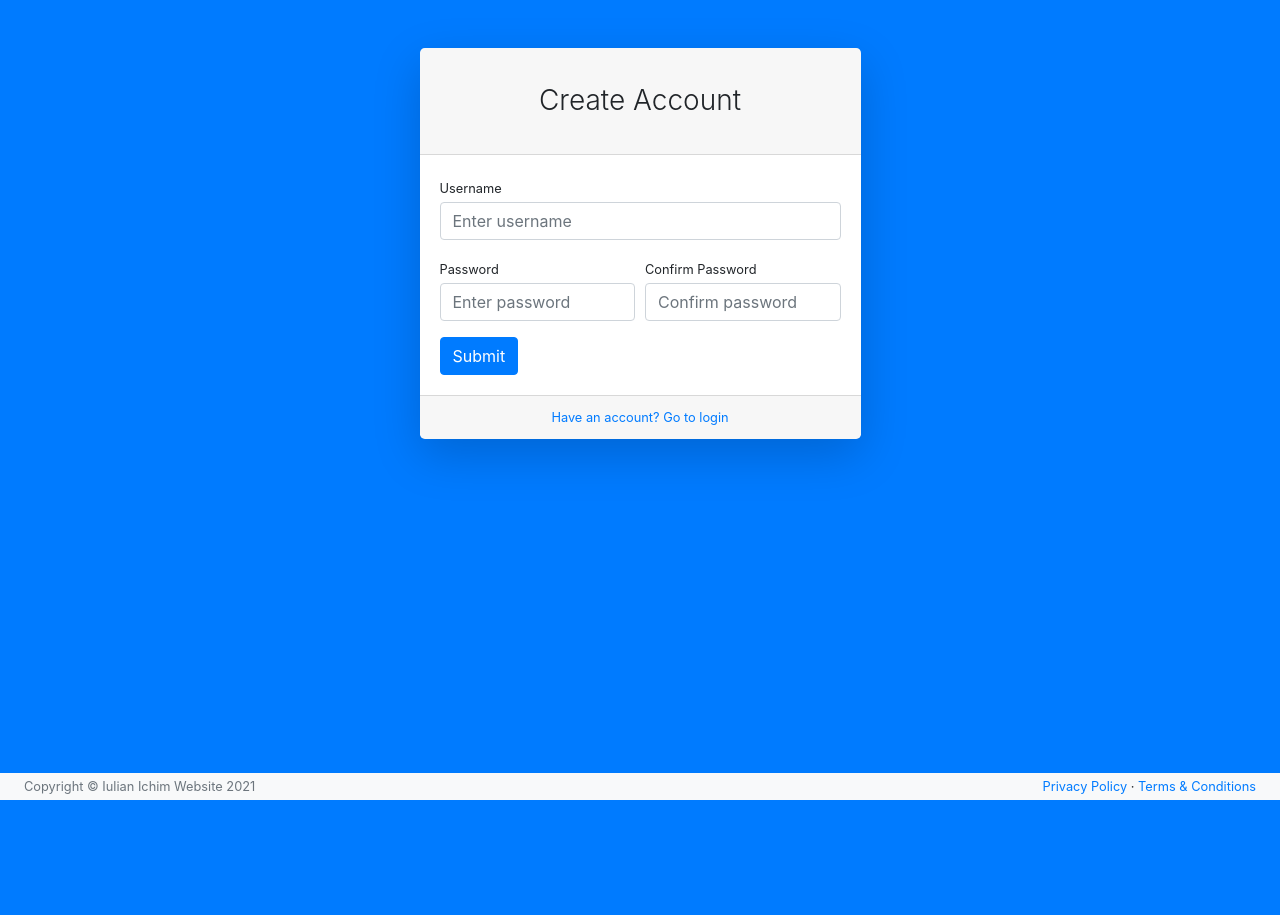
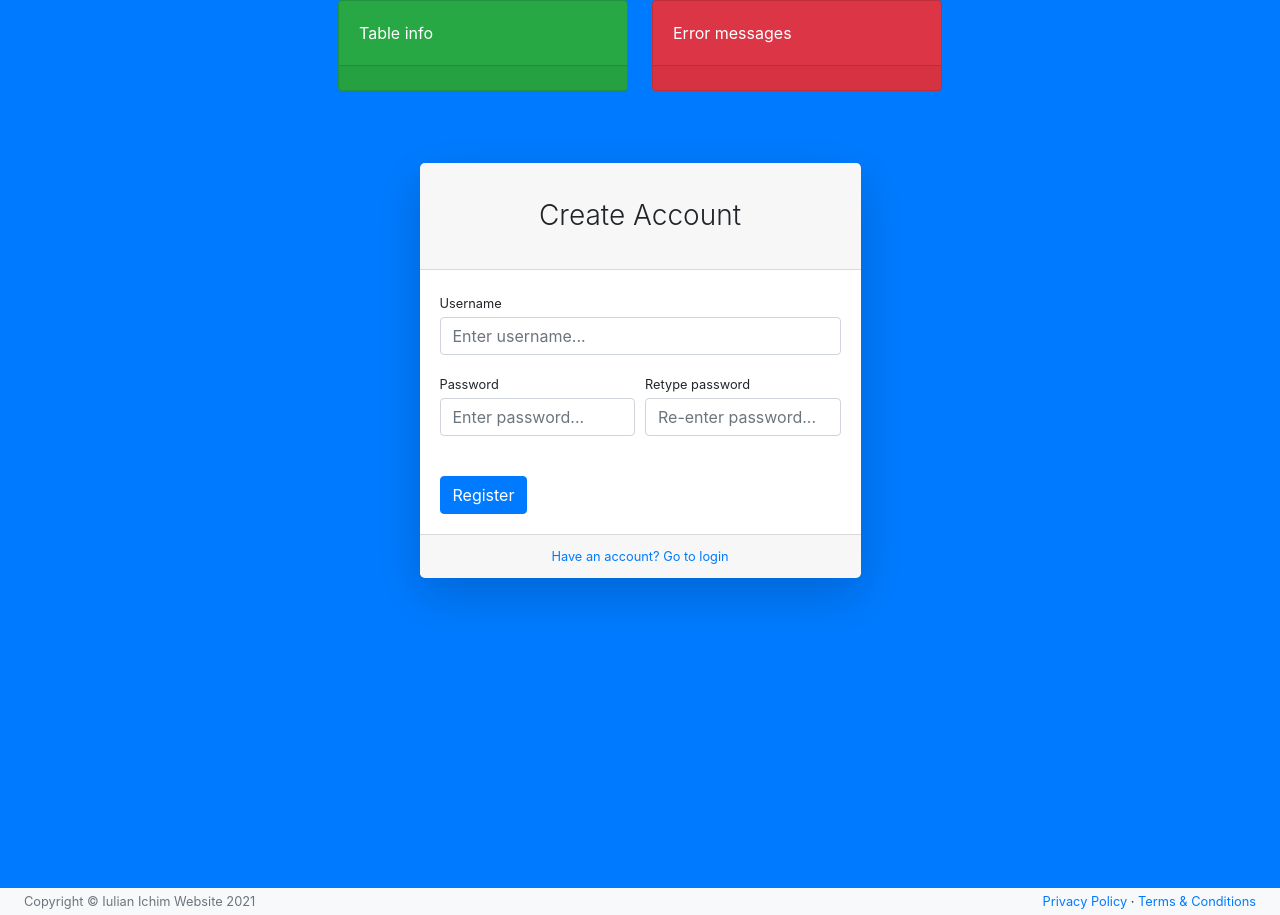
Before and after one commit to IulianIV/mtp, a Flask app: page /auth/register in a window 1280 px wide. Before the commit the page ends 800 px from the top, so only its background shows below. Run offline with Flask 2, Linux system fonts and the light colour scheme; some libraries are stand-ins or nearby versions.

Commit message:
Fixed some login and registration issues. More needs to be done. Small changed to standard base templates.

```diff
--- a/app/__init__.py
+++ b/app/__init__.py
@@ -1,17 +1,19 @@
 import click
 from config import Config
 import os
-from flask import Flask, g
+from flask import Flask
 from flask_sqlalchemy import SQLAlchemy
 from flask_migrate import Migrate
 from flask.cli import with_appcontext
 from flask import current_app
+from flask_login import LoginManager
 
 
 __version__ = (1, 0, 0, "dev")
 
 db = SQLAlchemy()
 migrate = Migrate()
+login = LoginManager()
 
 
 def create_app(test_config=None):
@@ -22,6 +24,7 @@ def create_app(test_config=None):
 
     db.init_app(app)
     migrate.init_app(app, db)
+    login.init_app(app)
 
     if test_config is None:
         # load the instance config, if it exists, when not testing
--- a/app/auth/forms.py
+++ b/app/auth/forms.py
@@ -1,8 +1,7 @@
 from flask_wtf import FlaskForm
-from datetime import datetime
 
 from wtforms.fields import PasswordField, StringField, BooleanField, SubmitField
-from wtforms.validators import DataRequired
+from wtforms.validators import DataRequired, EqualTo
 
 
 class LoginForm(FlaskForm):
@@ -10,7 +9,15 @@ class LoginForm(FlaskForm):
     #   to the Form Field instantiation
     # TODO add action="" and novalidate to all forms. novalidate to let validation be done server side
     #   action="" when needed, if the forms needs to be sent to a different URL. if empty sends to current URL.
+    # TODO add validators back
     username = StringField('username', validators=[DataRequired()])
     password = PasswordField('password', validators=[DataRequired()])
-    remember_me = BooleanField('remember me')
+    remember_me = BooleanField('remember me', validators=[DataRequired()])
     submit = SubmitField()
+
+
+class RegisterForm(FlaskForm):
+    username = StringField('Username', validators=[DataRequired()])
+    password = PasswordField('Password', validators=[DataRequired()])
+    password_retype = PasswordField('Retype password', validators=[DataRequired(), EqualTo('password')])
+    submit = SubmitField()
--- a/app/auth/routes.py
+++ b/app/auth/routes.py
@@ -1,85 +1,84 @@
 import functools
-
 from flask import (
     flash, g, redirect, render_template, request, session, url_for
 )
-from werkzeug.security import check_password_hash, generate_password_hash
+from werkzeug.security import generate_password_hash
 
+from app.auth import bp
+from app.manager.protection import form_validated_message, form_error_message
+from app.auth.forms import LoginForm, RegisterForm
+from flask_login import login_user, current_user, logout_user
 from app.manager.db.models import User
-from app.auth import bp
-from app.manager.db.models import *
-from app.manager.protection import form_validated_message, form_error_message
-from app.auth.forms import LoginForm
-from flask_login import login_user
+from app import db
 
 
-"""
-Form catcher that adds entries to `user` database
-
-"""
-
+# better-me handle situation when user already exists
+# better-me handle situation when password != password_retype
+# better-me handle logic for password and password retype matching
 
 @bp.route('/register', methods=('GET', 'POST'))
 def register():
-    if request.method == 'POST':
-        username = request.form['username']
-        password = request.form['password']
-        error = None
 
-        if not username:
-            error = 'Username is required.'
-        elif not password:
-            error = 'Password is required.'
-        elif db.order_by(User.query.filter_by(username=username).first()) is not None:
-            error = f'User {username} is already registered.'
+    if current_user.is_authenticated:
+        return redirect(url_for('index'))
 
-        if error is None:
-            db.session.add(User(username=username, password=generate_password_hash(password)))
-            db.commit()
-            return redirect(url_for('auth.login'))
+    register_form = RegisterForm()
 
-        flash(error)
+    if register_form.is_submitted() and register_form.validate_on_submit():
 
-    return render_template('auth/register.html')
+        username = register_form.username.data
+        password = register_form.password.data
+
+        form_validated_message(f'Register requested for user {username}')
+
+        user = User(username=username)
+        user.set_password(password)
+        db.session.add(user)
+        db.session.commit()
+
+        return redirect(url_for('index'))
+
+    elif register_form.is_submitted() and register_form.validate_on_submit() and password != password_retype:
+        form_error_message('Passwords must be identical.')
+
+    return render_template('auth/register.html', register_form=register_form)
 
 
-"""
-Login handling for 'user' database
-
-"""
-
+# better-me improve the login functionality
+# better-me fix the log in
 
 @bp.route('/login', methods=('GET', 'POST'))
 def login():
 
+    if current_user.is_authenticated:
+        return redirect(url_for('/'))
+
     login_form = LoginForm()
-    error = None
+
+    username = login_form.username.data
+    password = login_form.password.data
+    remember_me = login_form.remember_me.data
 
     if request.method == 'POST':
 
         if login_form.is_submitted() and login_form.validate_on_submit():
-            username = login_form.username.data
-            password = login_form.password.data
-            remember_me = login_form.remember_me.data
 
             form_validated_message(f'Login requested for user {username}, remember_me={remember_me}')
 
             user = User.query.filter_by(username=username).first()
 
-            login_user(user)
+            if user is None or not user.check_password(password):
+                form_error_message('Invalid username or password')
+                return render_template('auth/login.html', login_form=login_form)
 
-            # better-me Improve the way errors are shown with custom css or by implementing the card system
-            if user is None:
-                error = 'Incorrect username.'
-            elif not check_password_hash(user.password, password):
-                error = 'Incorrect password.'
+            login_user(user, remember=remember_me)
 
-            if error is None:
-                session.clear()
-                session['user_id'] = user.id
-                return redirect(url_for('index'))
+            return redirect(url_for('/'))
 
-        flash(error)
+        elif not login_form.validate_on_submit():
+            form_error_message('Error occurred.')
+
+        # better-me Improve the way errors are shown with custom css or by implementing the card system
 
     return render_template('auth/login.html', login_form=login_form)
 
@@ -98,7 +97,7 @@ def load_logged_in_user():
 
 @bp.route('/logout')
 def logout():
-    session.clear()
+    logout_user()
     return redirect(url_for('index'))
 
 
--- a/app/manager/db/db_interrogations.py
+++ b/app/manager/db/db_interrogations.py
@@ -1,4 +1,3 @@
-from app import db
 from app.manager.db.models import *
 
 # TODO add class abstraction and type hints to classes - the software cohesion is very low.
@@ -104,7 +103,7 @@ class Query:
 
     @staticmethod
     def query_blog_posts():
-        return Post.created.desc()
+        return Post.query.order_by(Post.created).all()
 
     @staticmethod
     def get_validation_item(item_value):
--- a/app/templates/auth/register.html
+++ b/app/templates/auth/register.html
@@ -9,32 +9,76 @@
 <title>{% block title %}Register{% endblock %}</title>
 {% endblock %}
 
+{% block cards %}
+<div class="row">
+    <div class="col-xl-3 col-md-6">
+        <div class="card bg-success text-white mb-4">
+            <div class="card-body">Table info</div>
+            <div class="card-footer d-flex align-items-center justify-content-between">
+                {% with no_errors = get_flashed_messages(category_filter=["validated"]) %}
+                {% if no_errors %}
+                 {% for msg in no_errors %}
+                <p class="small text-white stretched-link">{{ msg }}</p>
+                {% endfor %}
+                {% endif %}
+                {% endwith %}
+            </div>
+        </div>
+    </div>
+    <div class="col-xl-3 col-md-6">
+        <div class="card bg-danger text-white mb-4">
+            <div class="card-body">Error messages</div>
+            <div class="card-footer d-flex align-items-center justify-content-between">
+                {% with errors = get_flashed_messages(category_filter=["error"]) %}
+                {% if errors %}
+                {% for msg in errors %}
+                <p class="small text-white stretched-link">{{ msg }}</p>
+                {% endfor %}
+                {% endif %}
+                {% endwith %}
+            </div>
+        </div>
+    </div>
+</div>
+{% endblock %}
+
+
+
 {% block form_content %}
 <div class="card-header"><h3 class="text-center font-weight-light my-4">Create Account</h3></div>
 <div class="card-body">
-    <form method="post">
+    {% if current_user.is_anonymous %}
+    <form method="post" id="register-form" action="{{ url_for('auth.register') }}" novalidate>
+        {{ register_form.hidden_tag() }}
         <div class="form-group">
-            <label class="small mb-1" for="username">Username</label>
-            <input class="form-control py-4" name="username" id="username" type="text"  placeholder="Enter username" required/>
+            {{ register_form.username.label(class="small mb-1", for="username") }}
+            {{ register_form.username(size=32, form='register-form', class='form-control py-4', type='username', id='username', placeholder='Enter username...') }}
         </div>
         <div class="form-row">
             <div class="col-md-6">
                 <div class="form-group">
-                    <label class="small mb-1" for="password">Password</label>
-                    <input class="form-control py-4" name="password" id="password" type="password" placeholder="Enter password" required/>
+                {{ register_form.password.label(class="small mb-1", for="password") }}
+                {{ register_form.password(size=32, form='register-form', class='form-control py-4', type='password', id='password', placeholder='Enter password...') }}
                 </div>
             </div>
             <div class="col-md-6">
                 <div class="form-group">
-                    <label class="small mb-1" for="inputConfirmPassword">Confirm Password</label>
-                    <input class="form-control py-4" id="inputConfirmPassword" type="password" placeholder="Confirm password" />
+                    {{ register_form.password_retype.label(class="small mb-1", for="inputConfirmPassword") }}
+                    {{ register_form.password_retype(size=32, form='register-form', class='form-control py-4', type='password', id='inputConfirmPassword', placeholder='Re-enter password...') }}
                 </div>
             </div>
         </div>
-        <input class="btn btn-primary" type="submit" />
+        <div class="form-group d-flex align-items-center justify-content-between mt-4 mb-0">
+            {{ register_form.submit(class="btn btn-primary", type="submit", value="Register") }}
+        </div>
     </form>
 </div>
 <div class="card-footer text-center">
     <div class="small"><a href="{{ url_for('auth.login') }}">Have an account? Go to login</a></div>
 </div>
+{% elif not current_user.is_anonymous %}
+<div class="card-footer text-center">
+    <div class="small"><a href="{{ url_for('index') }}">You already have an account.</a></div>
+</div>
+{% endif %}
 {% endblock %}
--- a/app/templates/auth_base.html
+++ b/app/templates/auth_base.html
@@ -7,6 +7,12 @@
         <script src="https://cdnjs.cloudflare.com/ajax/libs/font-awesome/5.15.3/js/all.min.js" crossorigin="anonymous"></script>
     </head>
     <body class="bg-primary">
+            <div class="container-fluid">
+
+                {% block cards %}
+                {% endblock %}
+
+            </div>
         <div id="layoutAuthentication">
             <div id="layoutAuthentication_content">
                 <main>
```
Also changed, not shown: app/manager/db/models.py (+16 -2 lines), app/templates/auth/login.html (+15 -9 lines), app/templates/base.html (+9 -11 lines), setup.py (+5 -5 lines).
